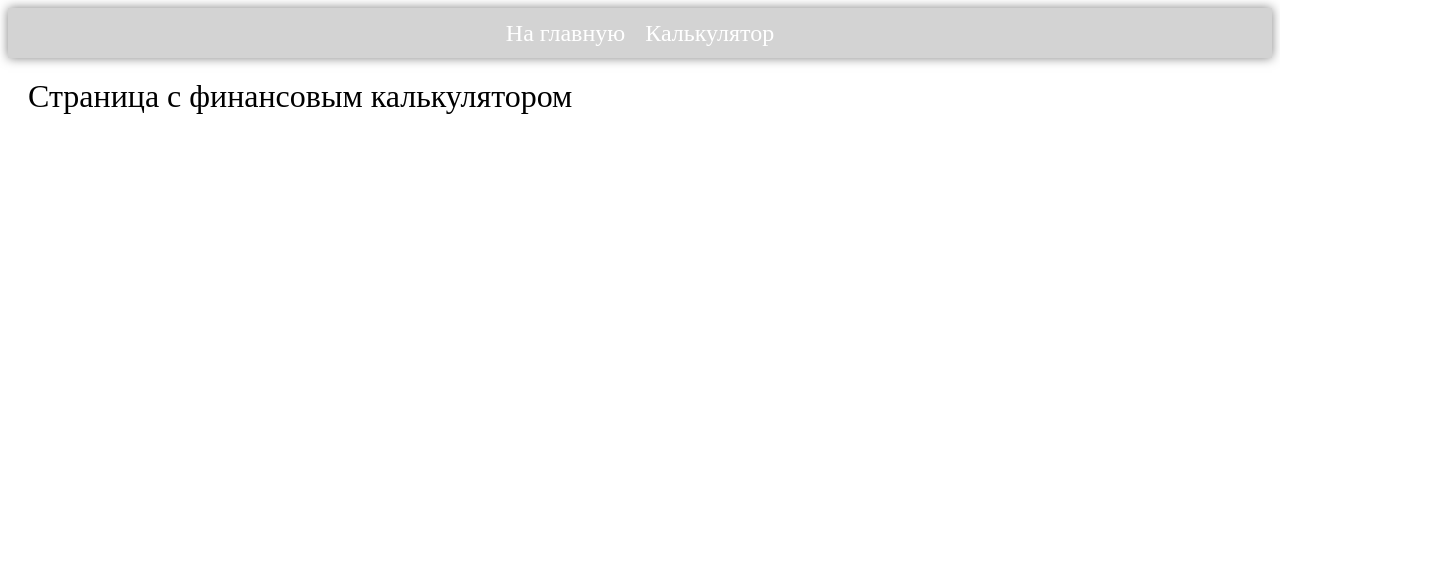
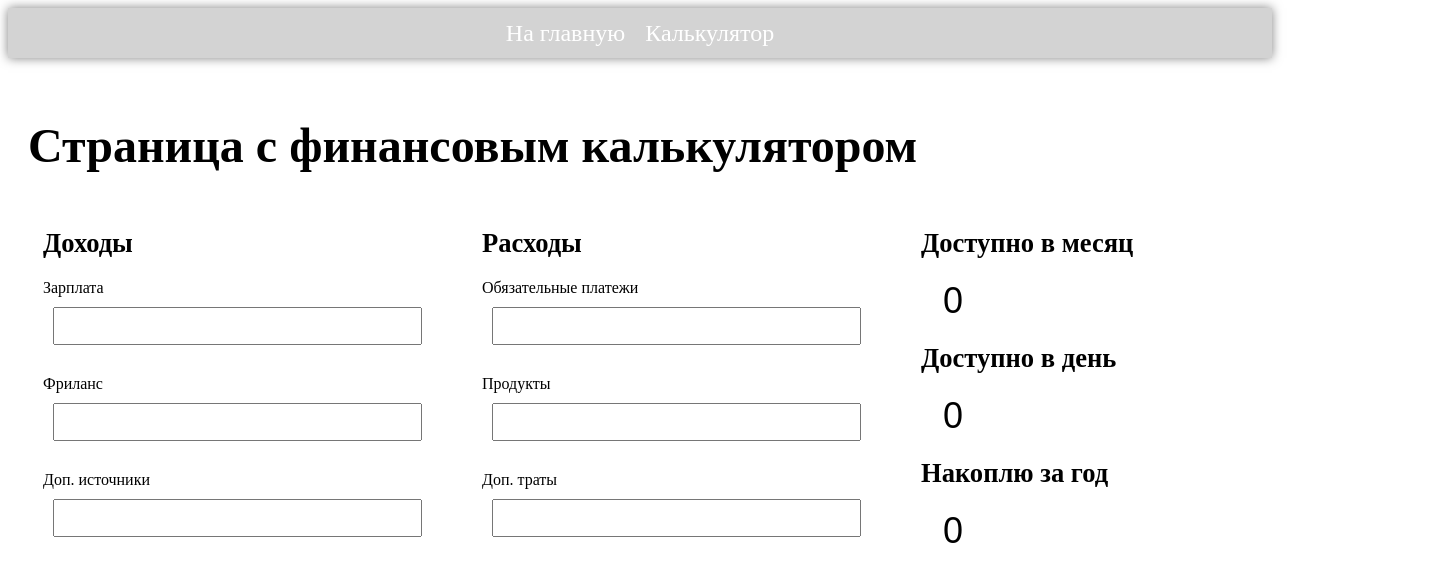
Before and after one commit to igitlog/Nuxt-project, a Nuxt app: page /financeCalculator in a window 1280 px wide. Shown: the top 582 px of the page, 1445 px wide, since content can reach past the window. Built offline with nearby package versions, Linux system fonts and the light colour scheme.

Commit message:
Add simple layout calc

```diff
--- a/components/pages/FinanceCalculator/index.vue
+++ b/components/pages/FinanceCalculator/index.vue
@@ -1,15 +1,59 @@
 <template>
   <div class="container">
-   Страница с финансовым калькулятором
+    <h2>Страница с финансовым калькулятором</h2>
+    <div class="inputBlocks">
+      <div class="inputBLock">
+        <h5>Доходы</h5>
+        <label>
+          Зарплата
+          <input type="number" id="" class="input" />
+        </label>
+        <label>
+          Фриланс
+          <input type="number" id="" class="input" />
+        </label>
+        <label>
+          Доп. источники
+          <input type="number" id="" class="input" />
+        </label>
+      </div>
+      <div class="inputBLock">
+        <h5>Расходы</h5>
+        <label>
+          Обязательные платежи
+          <input type="number" id="" class="input" />
+        </label>
+        <label>
+          Продукты
+          <input type="number" id="" class="input" />
+        </label>
+        <label>
+          Доп. траты
+          <input type="number" id="" class="input" />
+        </label>
+      </div>
+      <div class="inputBLockTotal">
+        <div class="total">
+          <h5>Доступно в месяц</h5>
+          <input class="total-input" type="number" value="0" id="total-month" />
+        </div>
+        <div class="total">
+          <h5>Доступно в день</h5>
+          <input class="total-input" type="number" value="0" id="total-day" />
+        </div>
+        <div class="total">
+          <h5>Накоплю за год</h5>
+          <input class="total-input" type="number" value="0" id="kopilka" />
+        </div>
+      </div>
+    </div>
   </div>
 </template>
 
 <script lang="ts">
-  import Vue from 'vue'
+import Vue from "vue";
 
-  export default Vue.extend({
-
-  })
+export default Vue.extend({});
 </script>
 
 <style scoped>
@@ -17,4 +61,35 @@
   padding: 20px;
   font-size: 32px;
 }
+.inputBlocks {
+  display: flex;
+}
+.inputBLock {
+  padding: 15px;
+  margin-right: 20px;
+}
+.inputBLock input {
+  margin: 10px;
+  font-size: 28px;
+}
+.inputBLockTotal input {
+  margin: 20px;
+}
+.inputBLockTotal {
+  padding: 15px;
+}
+label {
+  font-size: 16px;
+  display: flex;
+  flex-direction: column;
+  margin-top: 20px;
+}
+h5 {
+  margin: 0;
+}
+.total-input {
+  border: 0;
+  outline: 0;
+  font-size: 36px;
+}
 </style>
```
Lines whose indentation alone changed are shown as unchanged.
